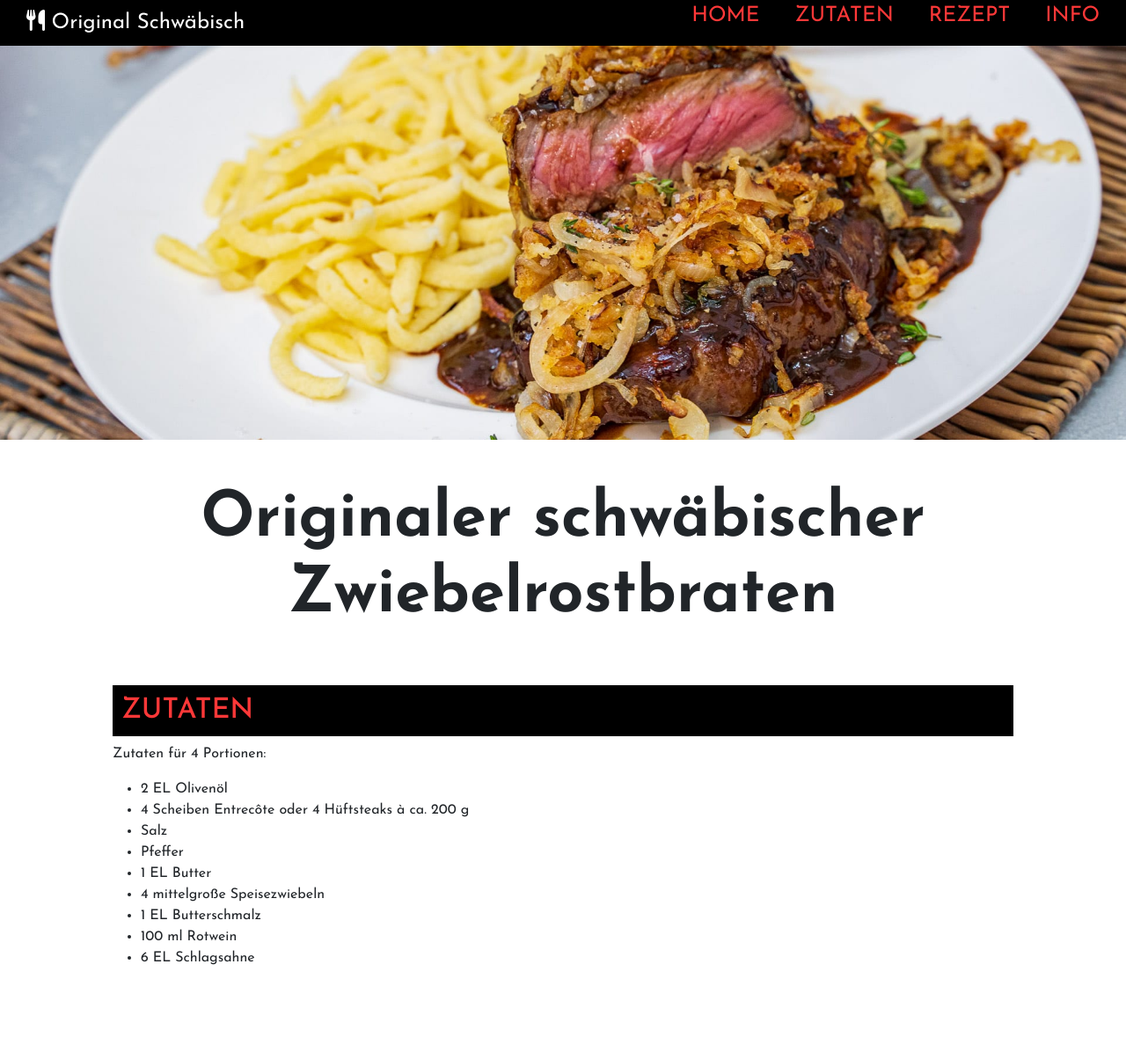
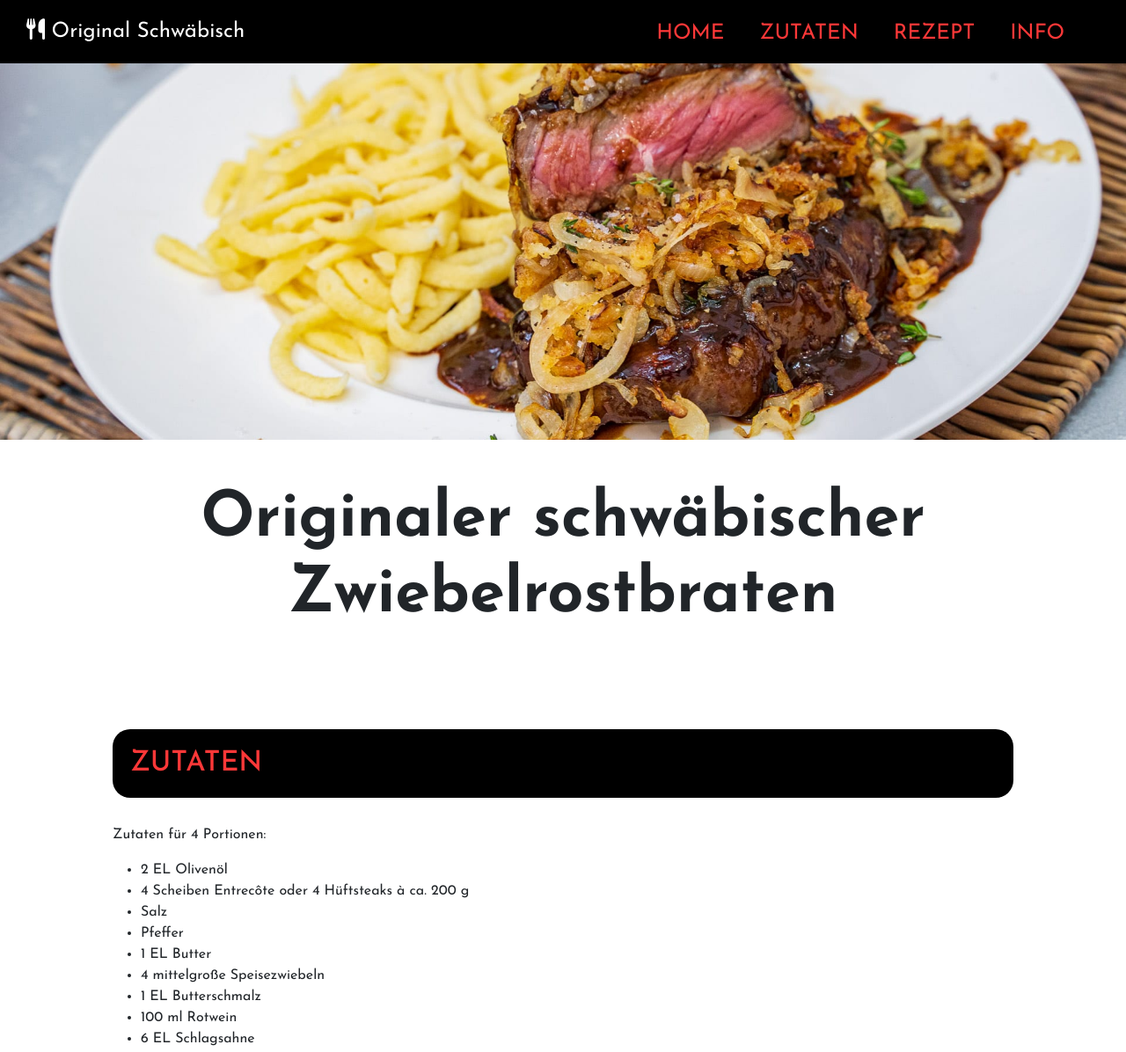
Before and after one commit to AndreasKnopf/food-page-rostbraten-2, a plain HTML site: page index.html in a window 1280 px wide. Shown: the top 1196 px of the page at 88% size. Drawn offline with nearby package versions, Linux system fonts and the light colour scheme; files whose address does not match are found by name.

Commit message:
Update style.css

```diff
--- a/css/style.css
+++ b/css/style.css
@@ -8,15 +8,18 @@ body {
 }
 
 h1 {
-    font-size: 3rem;
+    font-size: 2rem;
     text-align: center;
 }
 
 h2 {
     color: #ff3838;
     background-color: black;
-    padding: 10px;
+    margin-top: 50px;
+    margin-bottom: 30px;
+    padding: 20px;
     text-transform: uppercase;
+    border-radius: 20px;
 }
 
 nav {
@@ -36,7 +39,8 @@ nav ul {
 }
 
 nav ul li {
-    padding-left: 40px;
+    padding-top: 20px;
+    padding-right: 40px;
 }
 
 nav ul li a {
```
